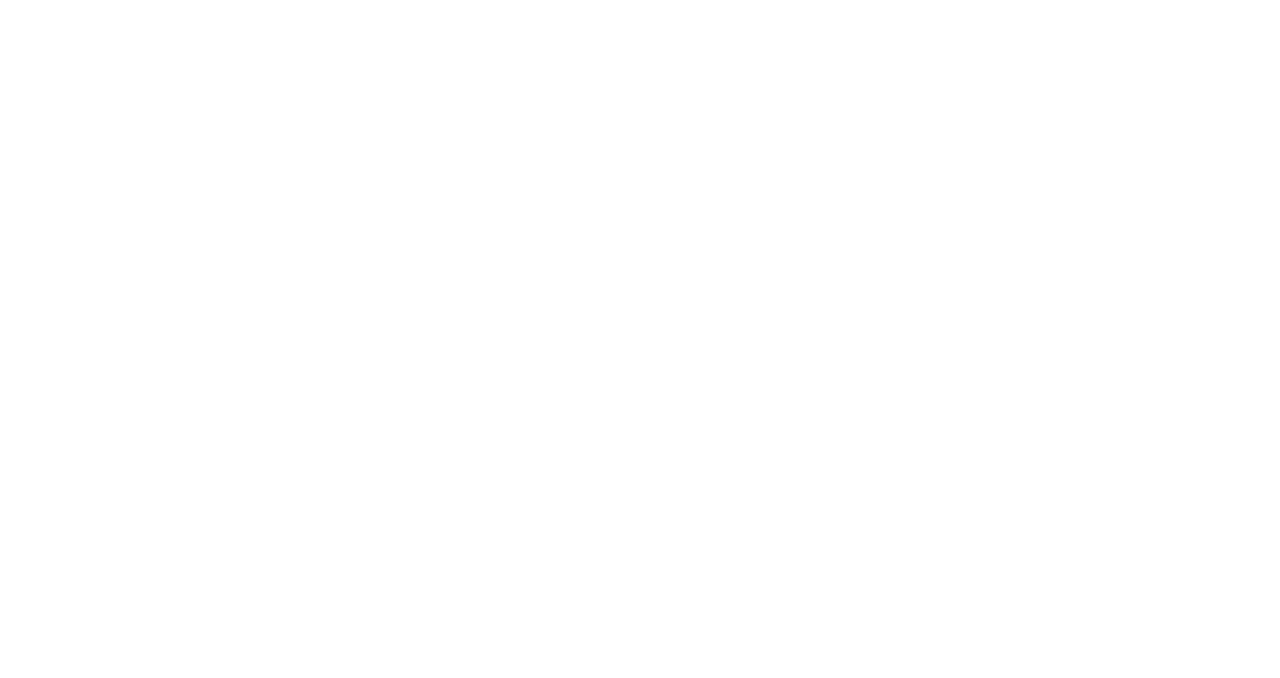
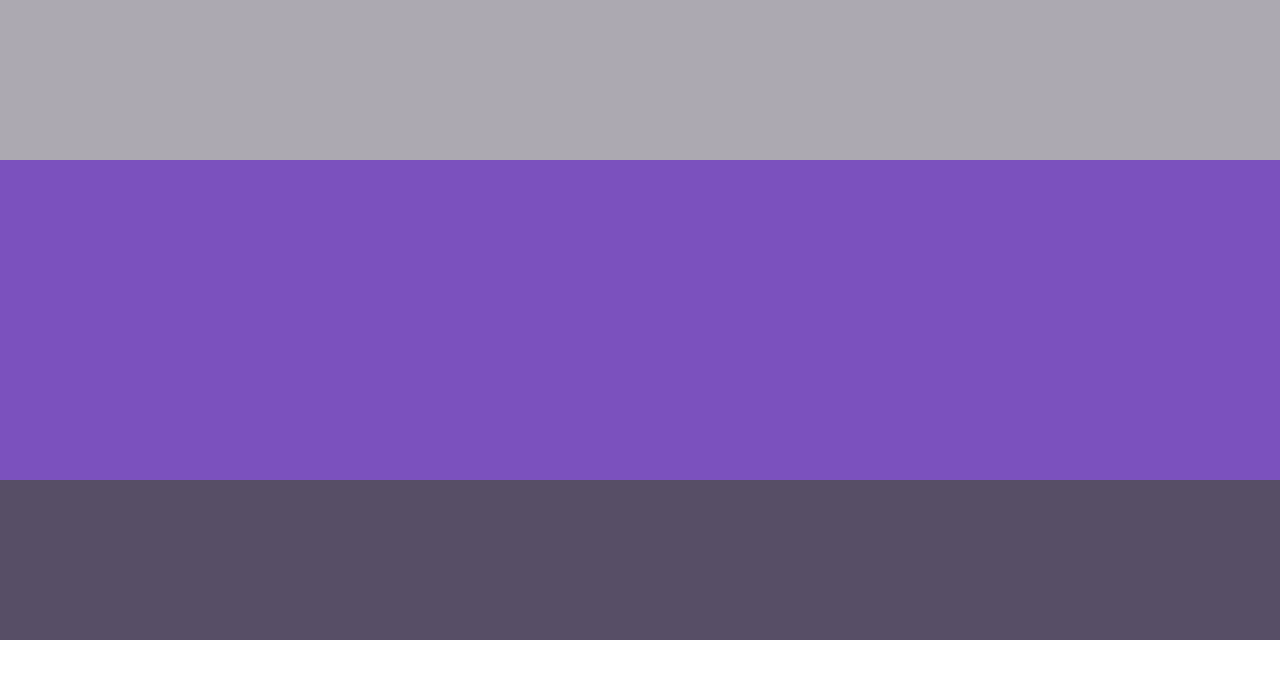
Before and after one commit to prabhashrai02/groww-feed-app, a JavaScript app: page / in a window 1280 px wide. Shown: the top 678 px of the page. Built offline with nearby package versions, Linux system fonts and the light colour scheme; the HTML template or start-up script is replaced by a standard one.

Commit message:
created basic structure

```diff
--- a/src/App.js
+++ b/src/App.js
@@ -1,8 +1,14 @@
 import './App.css';
+import Navbar from './Components/Navbar/Navbar';
+import Feed from './Components/Feed/Feed';
+import Profile from './Components/Profile/Profile';
 
 function App() {
   return (
     <div className="App">
+      <Navbar />
+      <Feed />
+      <Profile />
     </div>
   );
 }
--- /dev/null
+++ b/src/Components/Feed/Feed.css
@@ -0,0 +1,5 @@
+.feed {
+    background-color: rgb(123, 81, 190);
+    width: 100%;
+    height: 20rem;
+}
--- /dev/null
+++ b/src/Components/Feed/Feed.js
@@ -0,0 +1,11 @@
+import "./Feed.css";
+
+function Feed() {
+    return (
+        <div className="feed">
+
+        </div>
+    );
+}
+
+export default Feed;
--- /dev/null
+++ b/src/Components/Navbar/Navbar.css
@@ -0,0 +1,5 @@
+.navbar {
+    background-color: rgb(172, 169, 177);
+    width: 100%;
+    height: 10rem;
+}
--- /dev/null
+++ b/src/Components/Navbar/Navbar.js
@@ -0,0 +1,11 @@
+import "./Navbar.css";
+
+function Navbar() {
+    return (
+        <div className="navbar">
+
+        </div>
+    );
+}
+
+export default Navbar;
--- /dev/null
+++ b/src/Components/Profile/Profile.css
@@ -0,0 +1,5 @@
+.profile {
+    background-color: rgb(87, 78, 102);
+    width: 100%;
+    height: 10rem;
+}
--- /dev/null
+++ b/src/Components/Profile/Profile.js
@@ -0,0 +1,11 @@
+import "./Profile.css";
+
+function Profile() {
+    return (
+        <div className="profile">
+
+        </div>
+    );
+}
+
+export default Profile;
```
